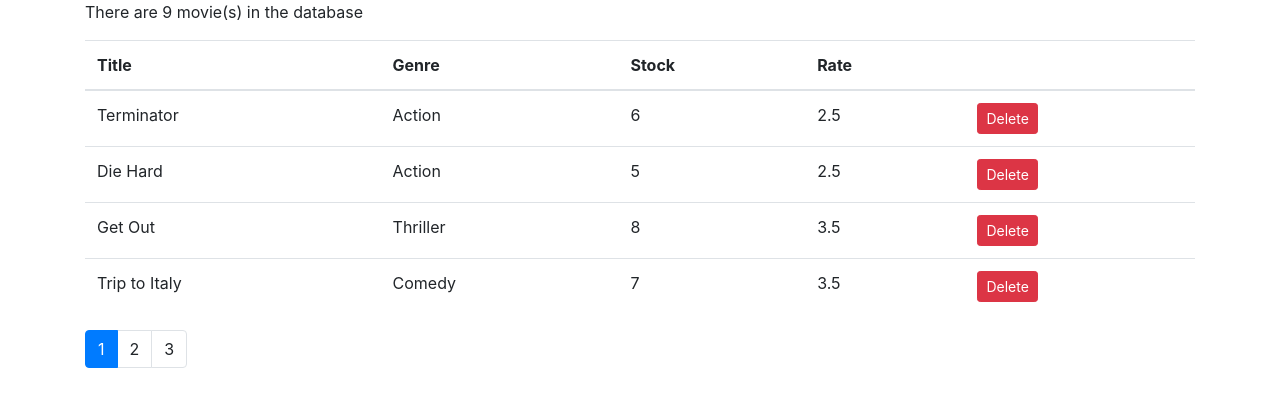
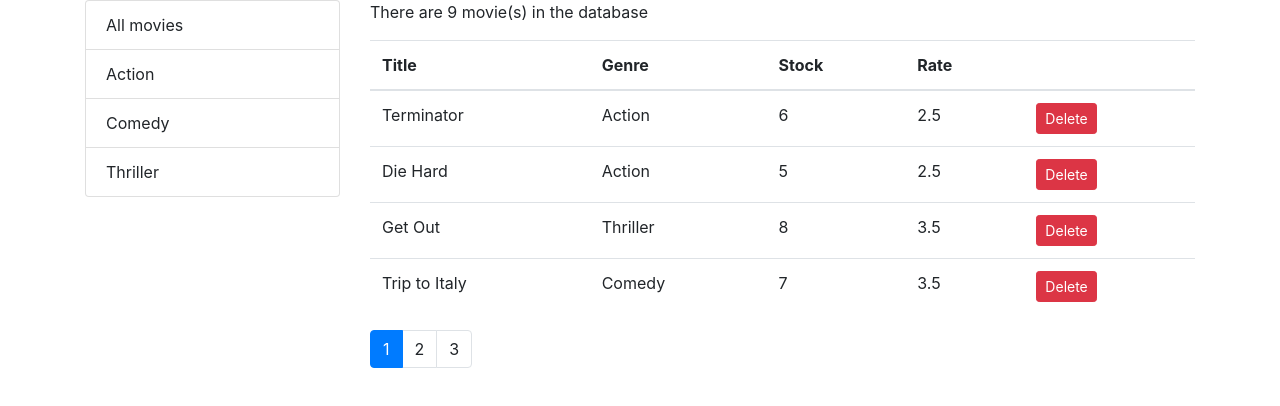
Before and after one commit to behtashmoradi/Vidly, a React (Create React App) app: page / in a window 1280 px wide. Shown: the top 406 px of the page. Built offline with nearby package versions, Linux system fonts and the light colour scheme.

Commit message:
add filtering based on genre

```diff
--- a/src/Components/Movies.jsx
+++ b/src/Components/Movies.jsx
@@ -1,23 +1,40 @@
 import React, { Component } from "react";
 import { getMovies } from "../services/fakeMovieService";
+import { getGenres } from "../services/fakeGenreService";
 import Pagination from "../common/pagination";
 import { Paginate } from "../utils/paginate";
+import ListGroup from "../common/listGroup";
+
 class Movies extends Component {
   state = {
-    movies: getMovies(),
+    movies: [],
+    genres: [],
     pageSize: 4,
     currentPage: 1
   };
+
   handleDelete = movie => {
     const movies = this.state.movies.filter(m => m._id !== movie._id);
     this.setState({ movies: movies });
   };
+  componentDidMount() {
+    const genres = [{ name: "All movies" }, ...getGenres()];
+    this.setState({ movies: getMovies(), genres });
+  }
   handlePageChange = page => {
     this.setState({ currentPage: page });
   };
+  handleItemSelect = item => {
+    this.setState({ currentPage: 1, selectedGenre: item });
+  };
   render() {
+    const allMovies = this.state.movies;
+    const filtered =
+      this.state.selectedGenre && this.state.selectedGenre._id
+        ? allMovies.filter(m => m.genre._id == this.state.selectedGenre._id)
+        : allMovies;
     var movies = Paginate(
-      this.state.movies,
+      filtered,
       this.state.currentPage,
       this.state.pageSize
     );
@@ -25,9 +42,18 @@ class Movies extends Component {
     if (count === 0) {
       return <p>There are no movie in the Database</p>;
     }
+
     return (
-      <React.Fragment>
-        <p>There are {count} movie(s) in the database</p>
+      <div className="row">
+        <div className="col-3">
+          <ListGroup
+            items={this.state.genres}
+            selectedItem={this.state.selectedGenre}
+            onItemSelect={this.handleItemSelect}
+          />
+        </div>
+        <div className="col">
+          <p>There are {filtered.length} movie(s) in the database</p>
           <table className="table">
             <thead>
               <tr>
@@ -59,13 +85,14 @@ class Movies extends Component {
           </table>
           {
             <Pagination
-            itemCount={count}
+              itemCount={filtered.length}
               pageSize={this.state.pageSize}
               currentPage={this.state.currentPage}
               onPageChange={this.handlePageChange}
             />
           }
-      </React.Fragment>
+        </div>
+      </div>
     );
   }
 }
--- /dev/null
+++ b/src/common/listGroup.jsx
@@ -0,0 +1,31 @@
+import React from "react";
+import { genres } from "../services/fakeGenreService";
+const ListGroup = props => {
+  const {
+    items,
+    textProperty,
+    selectedItem,
+    valueProperty,
+    onItemSelect
+  } = props;
+  return (
+    <ul className="list-group">
+      {items.map(item => (
+        <li
+          onClick={() => onItemSelect(item)}
+          className={
+            selectedItem === item ? "list-group-item active" : "list-group-item"
+          }
+          key={item[valueProperty]}
+        >
+          {item[textProperty]}
+        </li>
+      ))}
+    </ul>
+  );
+};
+ListGroup.defaultProps = {
+  textProperty: "name",
+  valueProperty: "_id"
+};
+export default ListGroup;
--- a/src/common/pagination.jsx
+++ b/src/common/pagination.jsx
@@ -4,7 +4,7 @@ import _ from "lodash";
 const Pagination = props => {
   const { itemCount, pageSize, currentPage, onPageChange } = props;
 
-  var pageCount = itemCount / pageSize;
+  var pageCount = Math.ceil(itemCount / pageSize);
   if (pageCount === 1) return null;
   var items = _.range(1, pageCount + 1);
   return (
```
Lines whose indentation alone changed are shown as unchanged.
